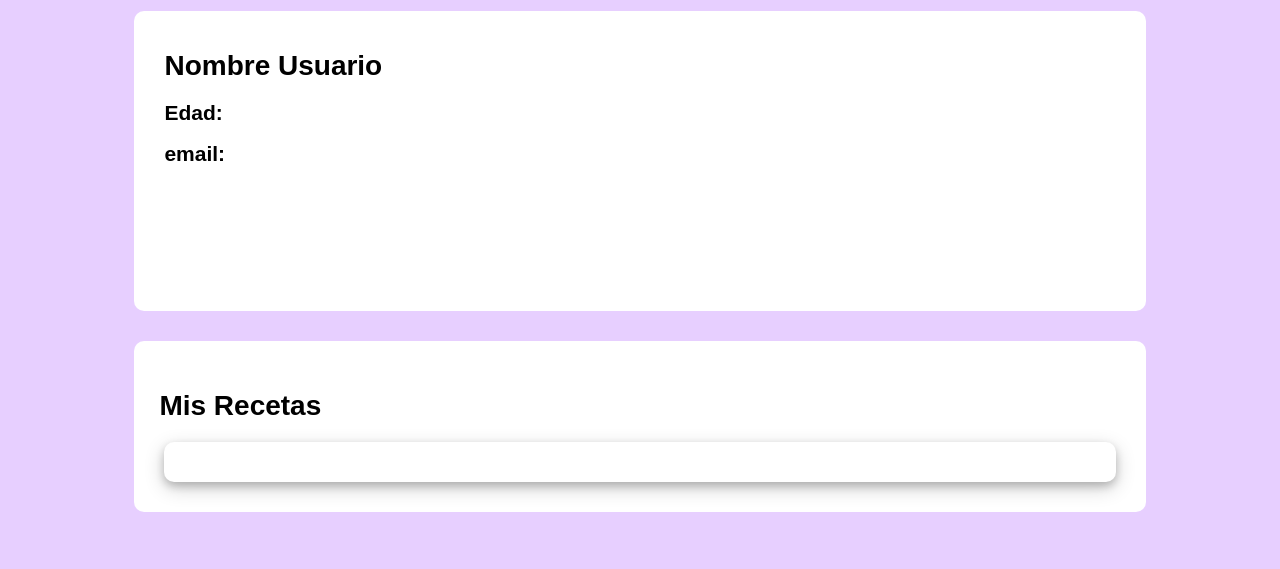
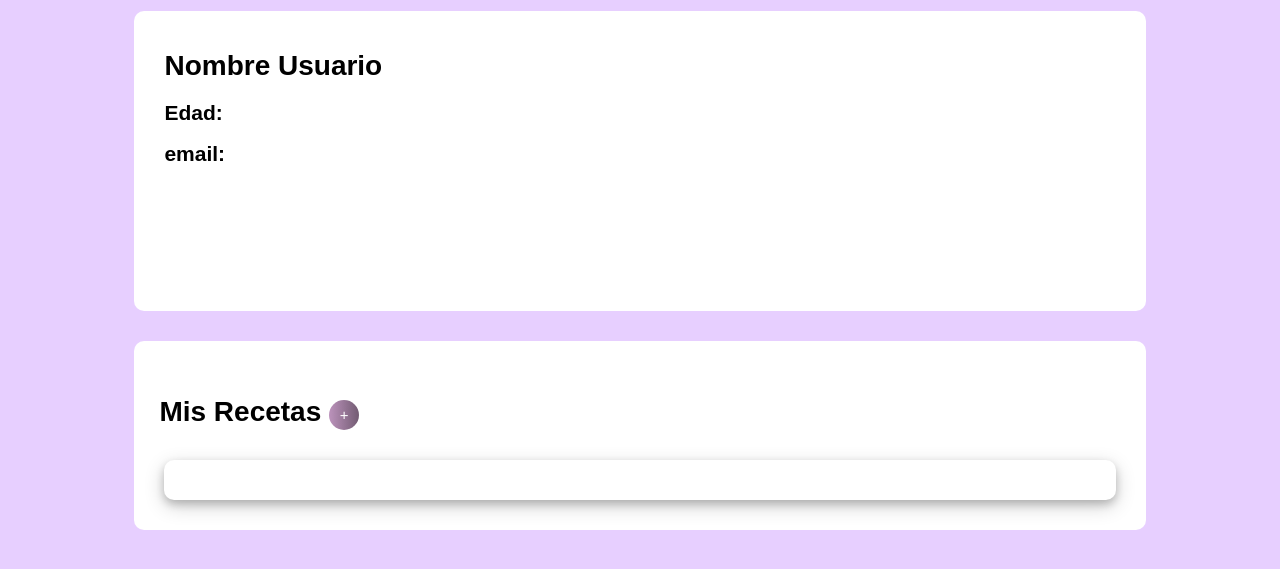
Before and after one commit to AlexGlz/Proyecto-Web, a plain HTML site: page FrontEndTest/user.html in a window 1280 px wide. Shown: the part 67-636 px from the top of the page. Drawn offline with Linux system fonts and the light colour scheme; no server answers.

Commit message:
addRecipeLink

```diff
--- a/FrontEndTest/css/main.css
+++ b/FrontEndTest/css/main.css
@@ -100,6 +100,21 @@ img.previewImg {
   	-ms-transform: translateY(-50%);
   	transform: translateY(-50%);
   	border-radius: 10px;
+}
+
+#btnAddRecipe {
+  font-size: 15px;
+  color: #ffffff;
+  text-transform: uppercase;
+  justify-content: center;
+  width: 30px;
+  height: 30px;
+  margin: 10px 0;
+  background: #a64bf4;
+  background: -webkit-linear-gradient(left, #bc93bc, #725b72);
+  border: none;
+  border-radius: 25px;
+  vertical-align: center;
 }
 
 #btnUser{
--- a/FrontEndTest/js/user.js
+++ b/FrontEndTest/js/user.js
@@ -137,3 +137,7 @@ function deleteRecipe(id){
     }
   });
 }
+
+$("#btnAddRecipe").click(function(){
+  window.location = './edit.html'
+})
--- a/FrontEndTest/user.html
+++ b/FrontEndTest/user.html
@@ -24,8 +24,9 @@
 		</div>
 	</header>
 	<div id="content">
+
 		<div style="padding-left: 25px; padding-right: 25px">
-			<h1>Mis Recetas</h1>
+			<h1>Mis Recetas <button id="btnAddRecipe">+</button></h1>
 			<ul id="recipeHolder" style="width: 99%">
 
 
```
